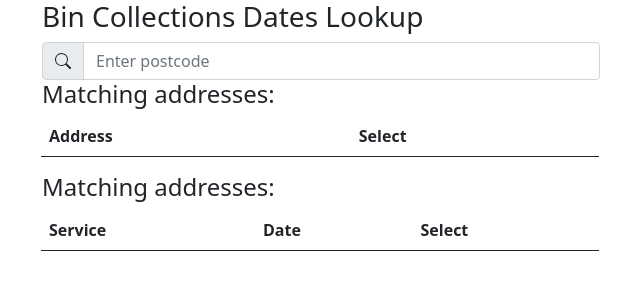
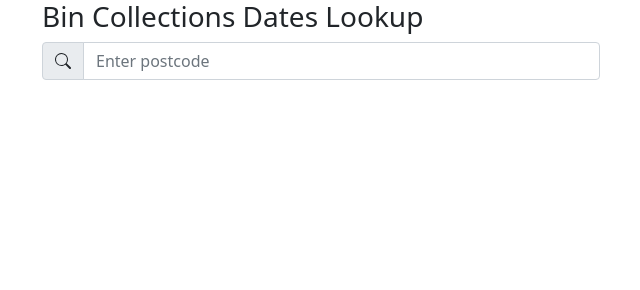
Before and after one commit to codeybear/RBC, a plain HTML site: page main.html in a window 1280 px wide. Shown: the whole page, without its empty margins (40-680 px from the left). Drawn offline with nearby package versions, Linux system fonts and the light colour scheme.

Commit message:
Sort out visibility and tidy up code

```diff
--- a/main.html
+++ b/main.html
@@ -28,7 +28,7 @@
 
             </div>
 
-            <div class="input-group w-50">
+            <div class="input-group w-50 mt-2" v-if="addresses">
                 <h4>Matching addresses:</h4>
 
                 <table class="table">
@@ -41,14 +41,14 @@
                     <tbody>
                         <tr v-for="address in addresses">
                             <td>{{ address.SiteShortAddress }}</td>
-                            <td><a href="#" :id=address.AccountSiteUprn v-on:click="loadCollections">Click Me</a></td>
+                            <td><a href="#" :id=address.AccountSiteUprn v-on:click="loadCollections">Search</a></td>
                         </tr>
                     </tbody>
                 </table>
             </div>
 
-            <div class="input-group w-50">
-                <h4>Matching addresses:</h4>
+            <div class="input-group w-50 mt-2" v-if="collections">
+                <h4>Matching collections:</h4>
 
                 <table class="table">
                     <thead>
@@ -66,13 +66,6 @@
                     </tbody>
             </div>
         </section>
-
-
-        <!-- <h4>Collections:</h4>
-        <div v-for="collection in collections">
-            <span>{{ collection.service }}</span>
-            <span>{{ collection.read_date }}</span>
-        </div> -->
     </div>
 
     <script src="https://cdn.jsdelivr.net/npm/vue@2"></script>
@@ -81,12 +74,10 @@
     <script>
         new Vue({
             el: '#app',
-            data () {
-                return {
+            data: {
                     addresses: null,
                     collections: null
-                }
-            },
+                },
             methods: {
                 loadAddresses: function(event) {
                     getUPRN(event.target.value)
```
